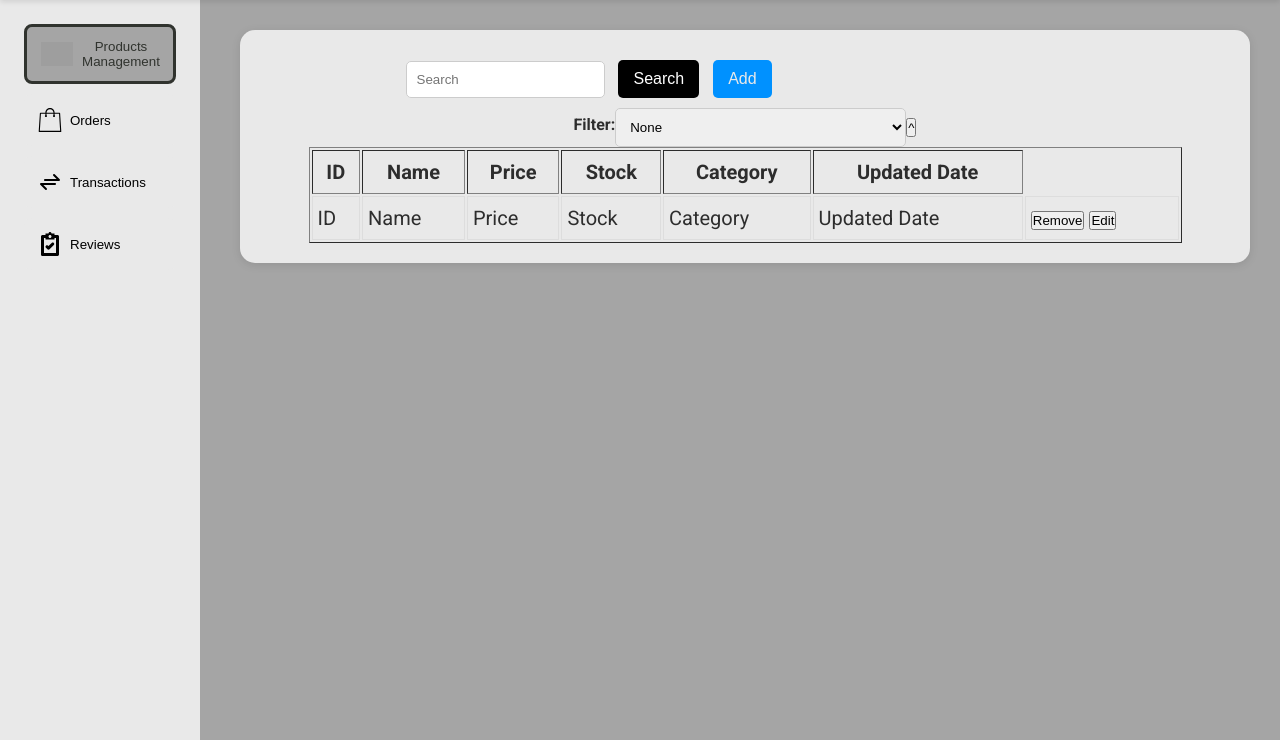
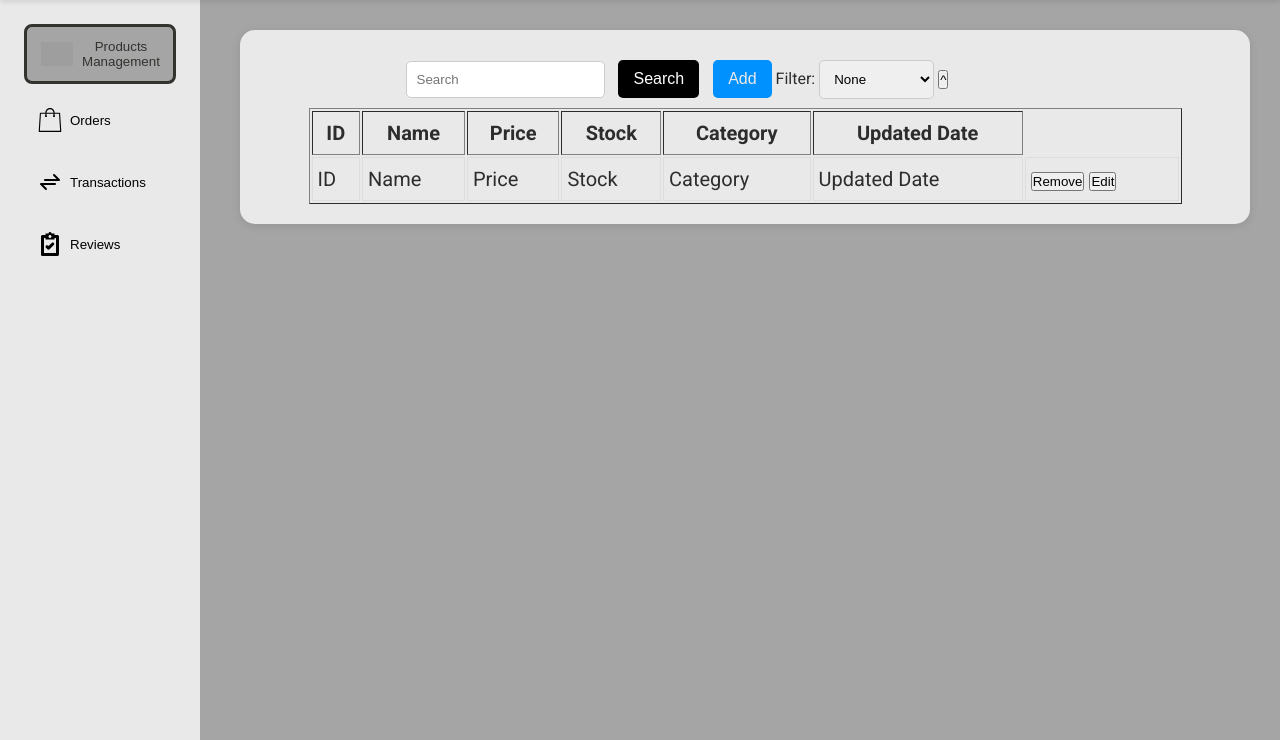
Before and after one commit to 0x00K1/TechSavvies, a PHP site: page /root/index.php in a window 1280 px wide. Shown: the part 60-800 px from the top of the page. Run offline with PHP 8.4, Linux system fonts and the light colour scheme; data that the repository does not hold is empty; grey boxes are pictures that could not be loaded.

Commit message:
fixed filter.

```diff
--- a/assets/css/root.css
+++ b/assets/css/root.css
@@ -233,7 +233,6 @@ Form field styles
     transform: scale(1.025);                  /* Slightly grow the button */
 }
 
-
 /*button icons*/
 .b-icon{
   margin: 2px;
@@ -242,13 +241,9 @@ Form field styles
 }
 /*filter*/
 .filter_value_style{
-  width: 30%;
+  width: auto;
 }
-.filter_div{
-  display: flex;
-  justify-content: center; /* Horizontal centering */
-  align-items: center; /* Vertical centering */
-}
+
 /* ==================
  table
 =================== */
--- a/assets/php/root_php/product.php
+++ b/assets/php/root_php/product.php
@@ -5,10 +5,7 @@
             <input class="search-field" name="search_field" id="search_field" type="text" placeholder="Search" />
             <input class="search-button" name="search_button" id="search_button" type="submit" value="Search" />
             <button id="addProPopup_button" class="addProPopup_button_style">Add</button>
-        </div>
-
-        <div class="filter_div">
-            <label>Filter: </label>
+            <span>Filter:</span>
             <select name="filter_value" id="filter_value" class="filter_value_style" placeholder="Chose a value">
                 <option value="">None</option>
                 <option name="f_category" value="category">Category</option>
```
